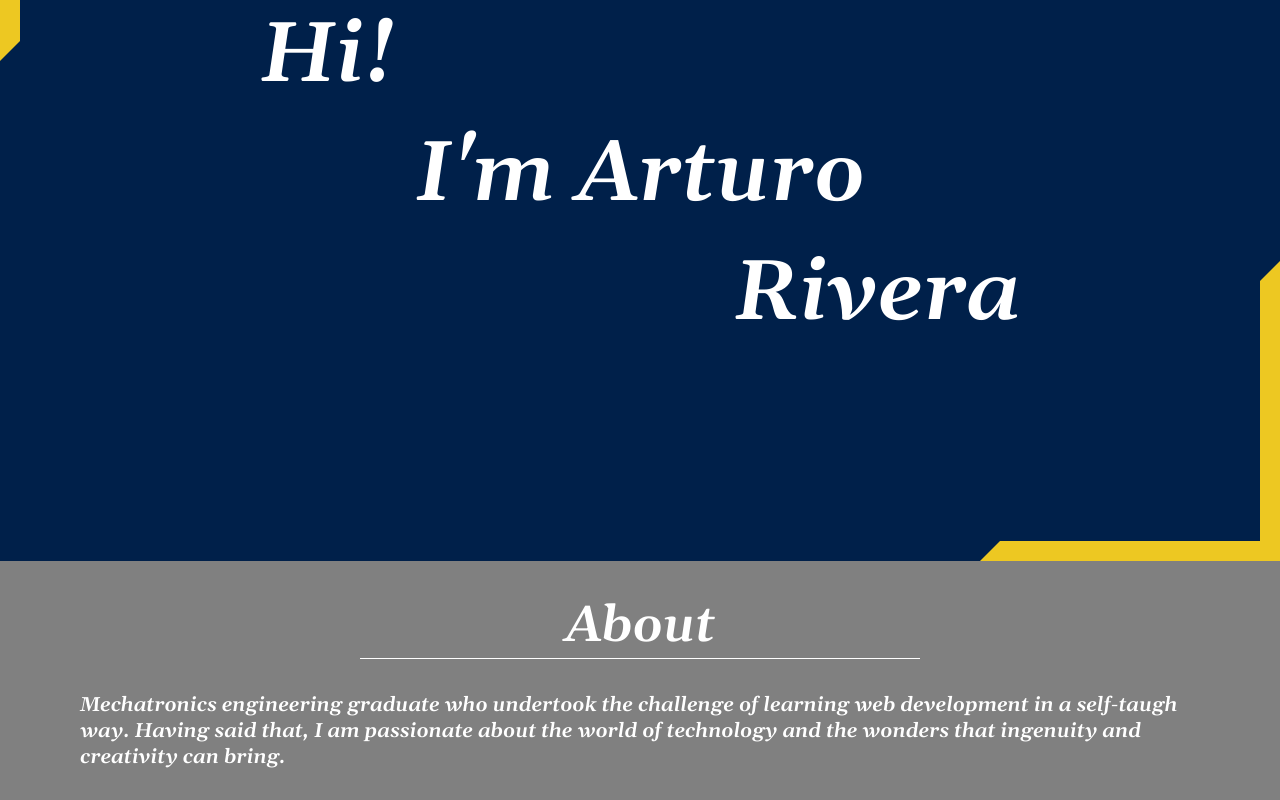
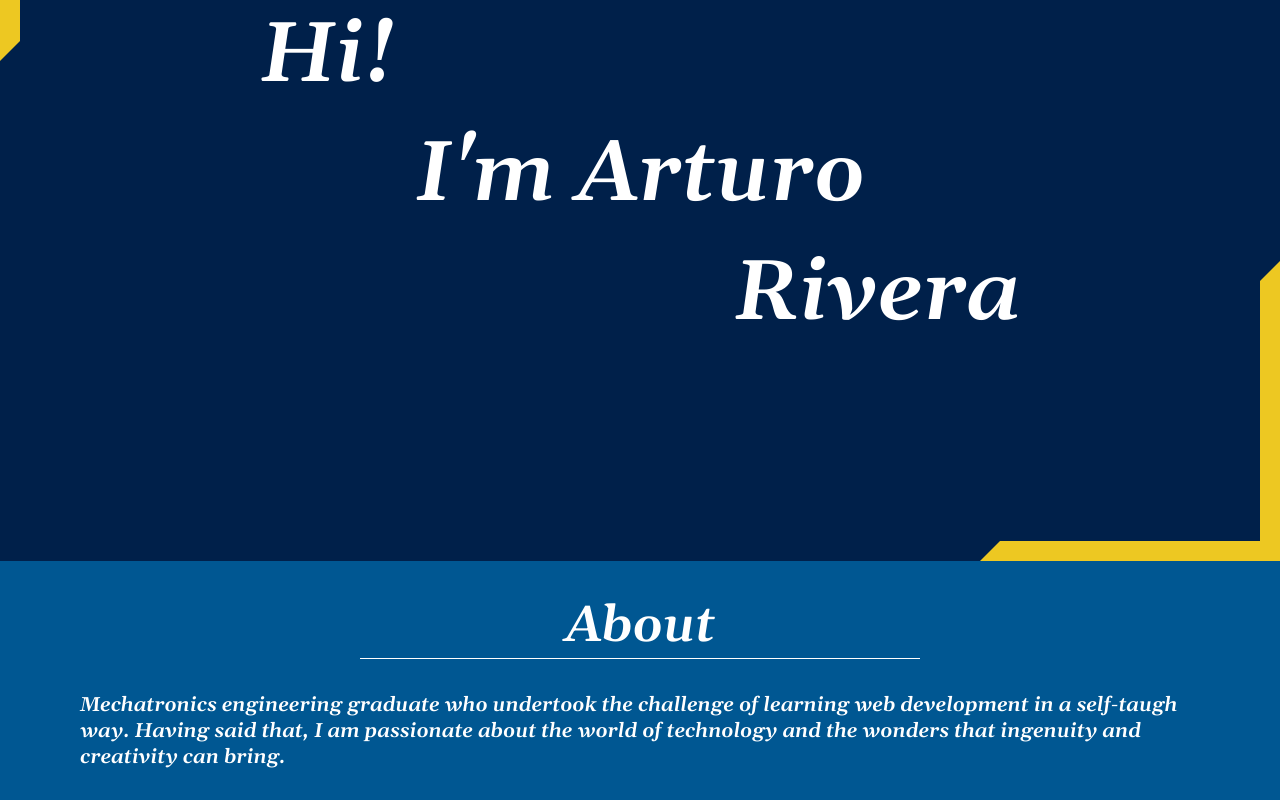
Before and after one commit to Houser97/Portfolio, a React (Create React App) app: page / in a window 1280 px wide. Shown: the part 239-1039 px from the top of the page. Built offline with nearby package versions, Linux system fonts and the light colour scheme.

Commit message:
Use variable for the background color

```diff
--- a/src/styles/About.css
+++ b/src/styles/About.css
@@ -4,7 +4,7 @@
     display: flex;
     flex-flow: column;
     align-items: center;
-    background-color: gray;
+    background-color: var(--about-background);
     color: white;
     width: 100%;
     font-family: 'Gelasio', serif;
```
